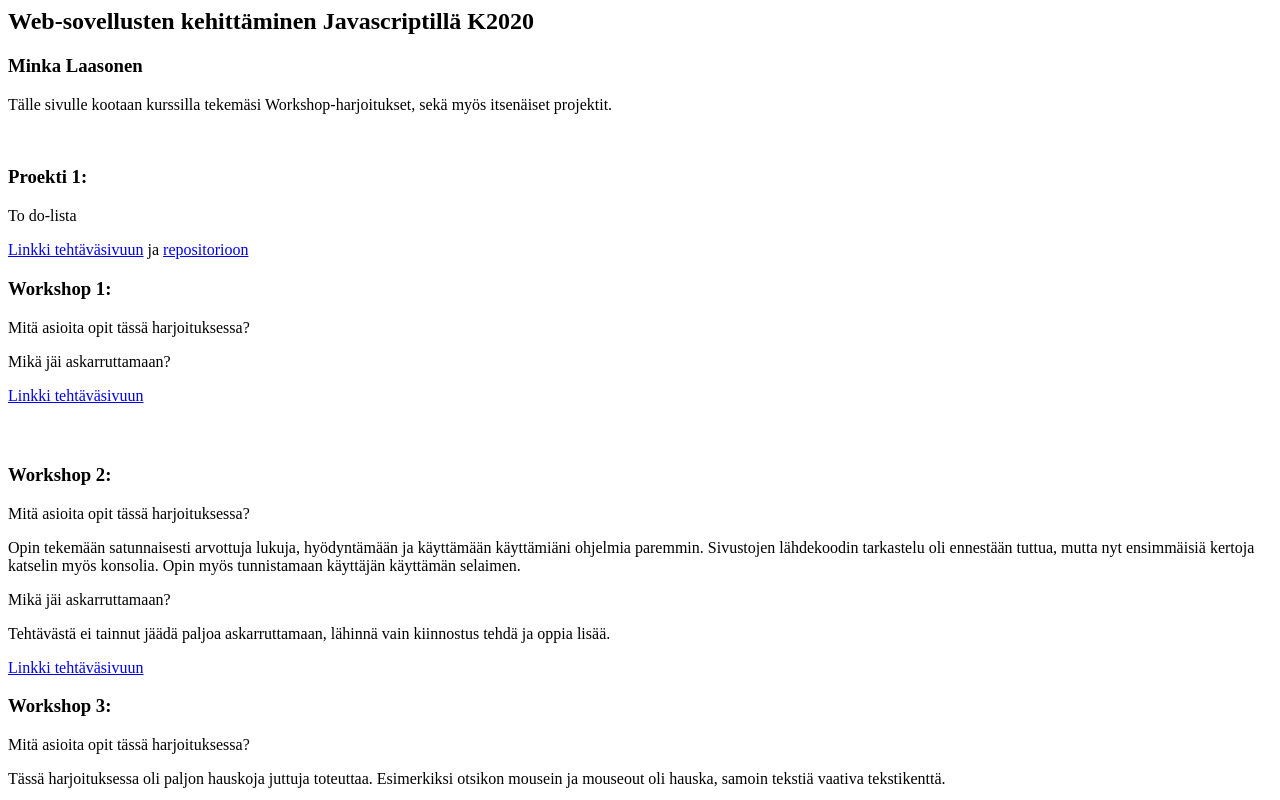
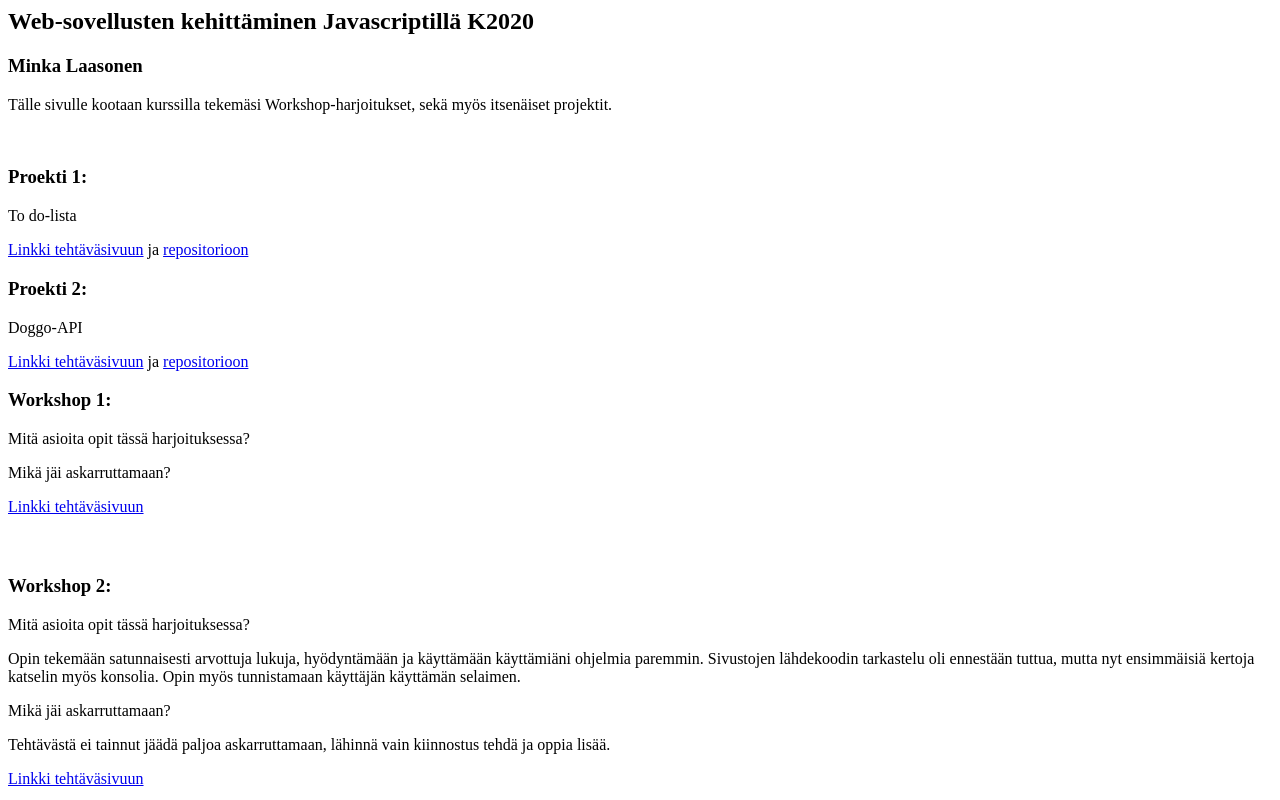
Before and after one commit to minkalaa/JS-kurssi, a plain HTML site: page index.html in a window 1280 px wide. Shown: the top 800 px of the page. Drawn offline with Linux system fonts and the light colour scheme.

Commit message:
Update index.html

```diff
--- a/index.html
+++ b/index.html
@@ -7,6 +7,10 @@
   <h3>Proekti 1:</h3>
 <p>To do-lista</p>
 <p><a href="https://minkalaa.github.io/To-do-list/">Linkki teht&auml;v&auml;sivuun</a> ja <a href="https://github.com/minkalaa/To-do-list">repositorioon</a></p>
+
+  <h3>Proekti 2:</h3>
+<p>Doggo-API</p>
+<p><a href="https://minkalaa.github.io/doggo-API/">Linkki teht&auml;v&auml;sivuun</a> ja <a href="https://github.com/minkalaa/doggo-API">repositorioon</a></p>
 
   <h3>Workshop 1:</h3>
 <p>Mit&auml; asioita opit t&auml;ss&auml; harjoituksessa?</p>
```
